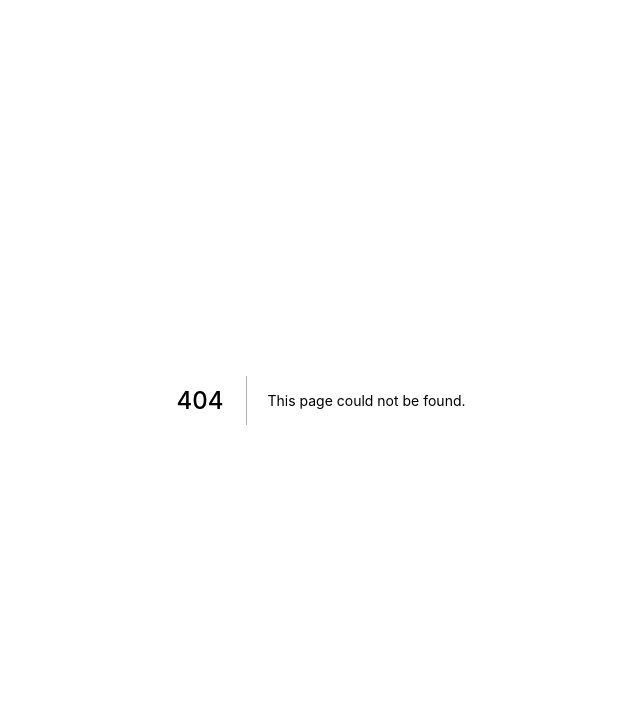
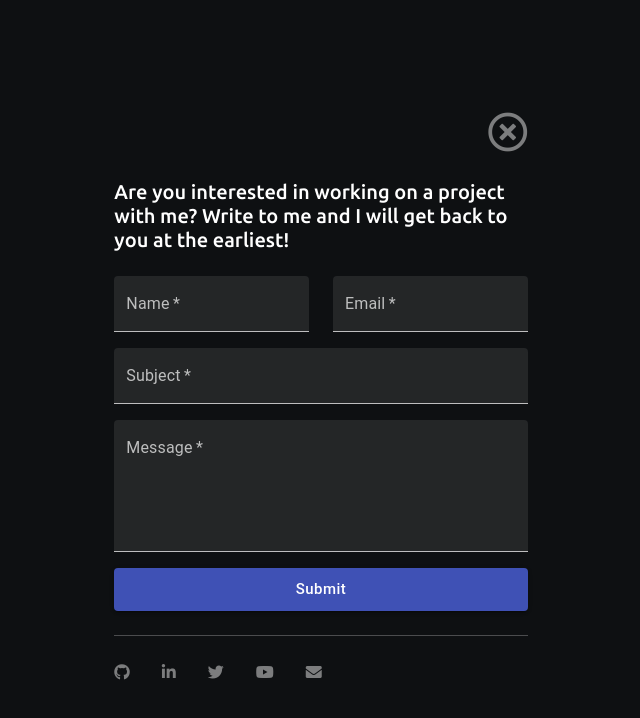
Before and after one commit to thedanielmark/danielmark-v4, a Next.js app: page /contact in a window 1280 px wide. Before the commit this address had no page. Shown: the top 718 px of the page, without its empty margins (319-959 px from the left). Built offline with nearby package versions, Linux system fonts and the light colour scheme.

Commit message:
Added firebase integration

```diff
--- a/package.json
+++ b/package.json
@@ -9,6 +9,9 @@
   },
   "dependencies": {
     "@material-ui/core": "^4.11.4",
+    "@material-ui/lab": "^4.0.0-alpha.58",
+    "axios": "^0.21.1",
+    "firebase": "^8.4.2",
     "framer-motion": "^3.1.1",
     "next": "10.0.3",
     "react": "17.0.1",
--- a/pages/_app.js
+++ b/pages/_app.js
@@ -1,8 +1,19 @@
 import "../styles/globals.css";
 import "../styles/bootstrap.min.css";
+import { createMuiTheme, ThemeProvider } from '@material-ui/core/styles';
 
 function MyApp({ Component, pageProps }) {
-  return <Component {...pageProps} />;
+  const theme = createMuiTheme({
+    palette: {
+      type: 'dark',
+    },
+  });
+
+  return (
+    <ThemeProvider theme={theme}>
+      <Component {...pageProps} />
+    </ThemeProvider>
+  );
 }
 
 export default MyApp;
--- /dev/null
+++ b/pages/components/Contact/MainContent.jsx
@@ -0,0 +1,156 @@
+import React, { useState } from "react";
+import TextField from "@material-ui/core/TextField";
+import Link from "next/link";
+import Button from "@material-ui/core/Button";
+import Snackbar from "@material-ui/core/Snackbar";
+import MuiAlert from "@material-ui/lab/Alert";
+import firebase from "firebase/app";
+import "../firebase";
+
+export default function App() {
+  function Alert(props) {
+    return <MuiAlert elevation={6} variant="filled" {...props} />;
+  }
+
+  const [open, setOpen] = useState(false);
+
+  const handleClose = () => {
+    setOpen(false);
+  };
+
+  const [state, setState] = useState({
+    name: "",
+    email: "",
+    subject: "",
+    message: "",
+  });
+
+  const handleChange = (e) => {
+    const { id, value } = e.target;
+    setState((prevState) => ({
+      ...prevState,
+      [id]: value,
+    }));
+  };
+
+  const submitForm = (e) => {
+    e.preventDefault();
+    console.log("Called function");
+    const name = state.name;
+    const email = state.email;
+    const subject = state.subject;
+    const message = state.message;
+
+    console.log(name, email, subject, message);
+
+    var db = firebase.firestore();
+    // Check inputs
+    if (name != "" && email != "" && subject != "" && message != "") {
+      db.collection("contact")
+        .add({
+          Name: name,
+          Email: email,
+          Subject: subject,
+          Message: message,
+          Created: firebase.firestore.FieldValue.serverTimestamp(),
+        })
+        .then((docRef) => {
+          console.log("Document written with ID: ", docRef.id);
+          setOpen(true);
+          setState((prevState) => ({
+            ...prevState,
+            name: "",
+            email: "",
+            subject: "",
+            message: "",
+          }));
+        })
+        .catch((error) => {
+          console.error("Error adding document: ", error);
+        });
+    } else {
+      console.log("Oops");
+    }
+  };
+
+  return (
+    <React.Fragment>
+      <div className="d-flex justify-content-end w-100 mb-3">
+        <Link href={"/"} passHref>
+          <a className="grey-to-white text-decoration-none d-flex align-items-baseline">
+            <i className="far fa-times-circle h1"></i>
+          </a>
+        </Link>
+      </div>
+      <div>
+        <h5 className="mb-4">
+          Are you interested in working on a project with me? Write to me and I
+          will get back to you at the earliest!
+        </h5>
+        <form autoComplete="off">
+          <div className="container px-0">
+            <div className="row">
+              <div className="col-12 col-md-6">
+                <TextField
+                  id="name"
+                  label="Name"
+                  variant="filled"
+                  className="w-100 mb-3"
+                  onChange={handleChange}
+                  value={state.name}
+                  required
+                />
+              </div>
+              <div className="col-12 col-md-6">
+                <TextField
+                  id="email"
+                  label="Email"
+                  variant="filled"
+                  className="w-100 mb-3"
+                  onChange={handleChange}
+                  value={state.email}
+                  required
+                />
+              </div>
+            </div>
+          </div>
+          <TextField
+            id="subject"
+            label="Subject"
+            variant="filled"
+            className="w-100 mb-3"
+            onChange={handleChange}
+            value={state.subject}
+            required
+          />
+          <TextField
+            id="message"
+            label="Message"
+            variant="filled"
+            className="w-100 mb-3"
+            onChange={handleChange}
+            value={state.message}
+            rows={5}
+            multiline={true}
+            required
+          />
+          <Button
+            variant="contained"
+            color="primary"
+            className="w-100 text-capitalize font-weight-bold"
+            size="large"
+            onClick={submitForm}
+            style={{ border: "none", outline: "none" }}
+          >
+            Submit
+          </Button>
+        </form>
+      </div>
+      <Snackbar open={open} autoHideDuration={6000} onClose={handleClose}>
+        <Alert onClose={handleClose} severity="success">
+          Note created successfully!
+        </Alert>
+      </Snackbar>
+    </React.Fragment>
+  );
+}
--- a/pages/components/Index/MainContent.js
+++ b/pages/components/Index/MainContent.js
@@ -28,9 +28,9 @@ export default function Home() {
             </Link>
           </li>
           <li className="nav-item">
-            <Link href="/misc">
+            <Link href="/contact">
               <a className="nav-link grey-to-white">
-                <span className="middle-underline">Misc</span>
+                <span className="middle-underline">Contact</span>
               </a>
             </Link>
           </li>
--- a/pages/components/Projects/MainContent.js
+++ b/pages/components/Projects/MainContent.js
@@ -1,5 +1,4 @@
 import React from "react";
-import { motion } from "framer-motion";
 import Link from "next/link";
 
 // Import all project components
@@ -67,7 +66,7 @@ class MainContent extends React.Component {
             <h4>Projects</h4>
             <Link href={"/"} passHref>
               <a className="grey-to-white text-decoration-none d-flex align-items-baseline">
-                <i class="far fa-times-circle h1"></i>
+                <i className="far fa-times-circle h1"></i>
               </a>
             </Link>
           </div>
--- /dev/null
+++ b/pages/components/firebase.js
@@ -0,0 +1,16 @@
+import firebase from "firebase/app";
+import "firebase/analytics";
+import "firebase/firestore";
+
+// For Firebase JS SDK v7.20.0 and later, measurementId is optional
+const firebaseConfig = {
+    apiKey: "AIzaSyDzFb8s3QcEowPVLArSWfOHb5myHXf590o",
+    authDomain: "thedanielmark-v4.firebaseapp.com",
+    projectId: "thedanielmark-v4",
+    storageBucket: "thedanielmark-v4.appspot.com",
+    messagingSenderId: "49428790703",
+    appId: "1:49428790703:web:74f726002e83b60b86c35a",
+    measurementId: "G-8SXMJR0K0Q"
+};
+
+firebase.initializeApp(firebaseConfig);
--- /dev/null
+++ b/pages/contact.js
@@ -0,0 +1,12 @@
+import Layout from "./components/layout";
+
+// Components
+import MainContent from "./components/Contact/MainContent";
+
+export default function Contact() {
+    return (
+        <Layout>
+            <MainContent></MainContent>
+        </Layout>
+    );
+}
--- a/pages/index.js
+++ b/pages/index.js
@@ -1,4 +1,4 @@
-import Layout from "./layout";
+import Layout from "./components/layout";
 
 // Components
 import MainContent from "./components/Index/MainContent";
```
Also changed, not shown: pages/about.js (added, +12 -0 lines), pages/components/layout.js (renamed from pages/layout.js), 1 other file (tests, documents, lock files or other folders).
